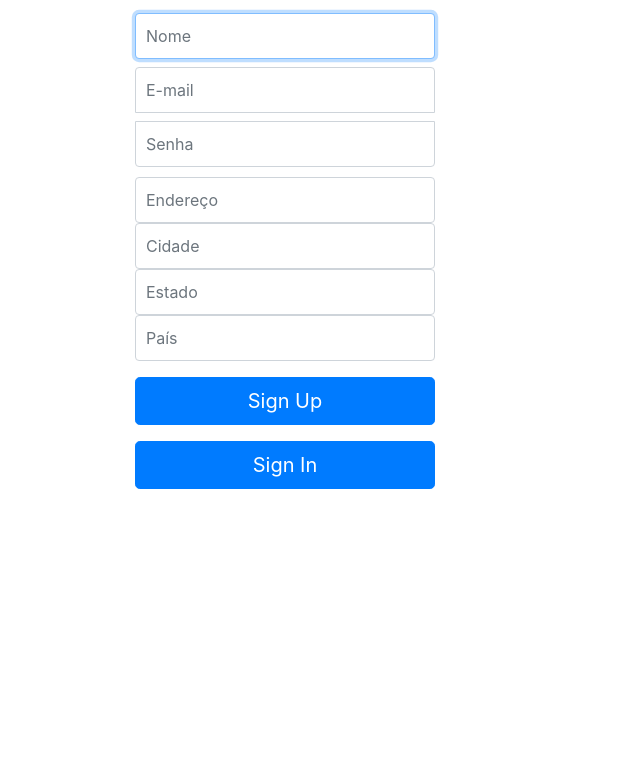
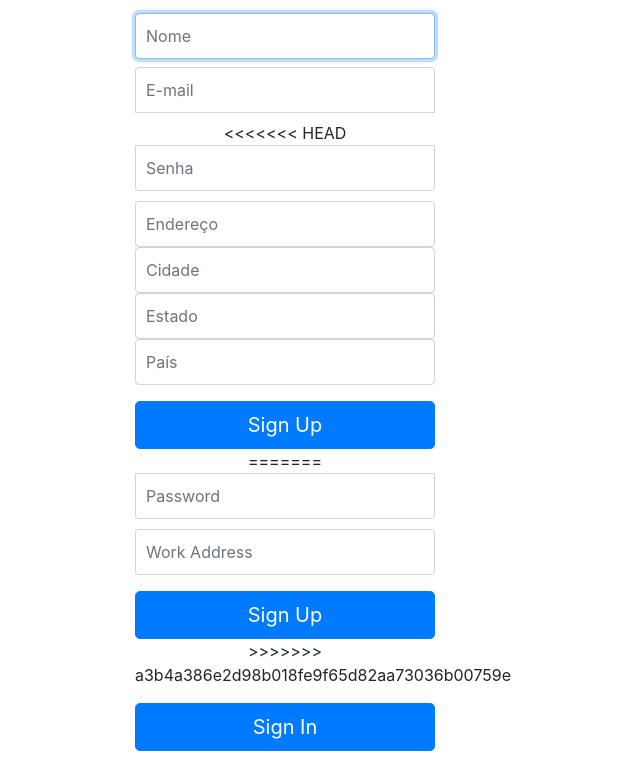
Before and after one commit to maryfsc/hackathon-laboratoria-2, a plain HTML site: page public/index.html in a window 1280 px wide. Shown: the part 148-914 px from the top of the page, without its empty margins (355-995 px from the left). Before the commit the page ends 800 px from the top, so only its background shows below. Drawn offline with nearby package versions, Linux system fonts and the light colour scheme.

Commit message:
Ajustando deploy do firebase

```diff
--- a/public/index.html
+++ b/public/index.html
@@ -22,6 +22,7 @@
       <label for="inputEmail" class="sr-only">Email address</label>
       <input type="email" id="sign-up-email" class="form-control mb-2" placeholder="E-mail" required autofocus>
       <label for="inputPassword" class="sr-only">Password</label>
+<<<<<<< HEAD
       <input type="password" id="sign-up-password" class="form-control" placeholder="Senha" required autofocus>
       <label for="inputAddress" class="sr-only">Address</label>
       <input type="text" id="sign-up-address" class="form-control" placeholder="Endereço" required autofocus>
@@ -34,6 +35,12 @@
       <input type="text" id="sign-up-country" class="form-control" placeholder="País" required autofocus>
 
       <button class="btn btn-lg btn-primary btn-block mt-3" id="sign-up-button" type="submit">Sign Up</button>
+=======
+      <input type="password" id="sign-up-password" class="form-control" placeholder="Password" required autofocus>
+      <label for="inputAddress" class="sr-only">Work Address</label>
+      <input type="text" id="sign-up-address" class="form-control" placeholder="Work Address" required autofocus>
+      <button id="sign-up-button" class="btn btn-lg btn-primary btn-block mt-3" type="submit">Sign Up</button>
+>>>>>>> a3b4a386e2d98b018fe9f65d82aa73036b00759e
       <button type="button" class="btn btn-lg btn-primary btn-block mt-3" data-toggle="modal" data-target="#signInModal">Sign In</button>
     </form>
   </section>
@@ -53,7 +60,7 @@
           <input type="email" id="sign-in-email" class="form-control mb-2" placeholder="Email address" required autofocus>
           <label for="inputPassword" class="sr-only">Password</label>
           <input type="password" id="sign-in-password" class="form-control" placeholder="Password" required autofocus>
-          <button class="btn btn-lg btn-primary btn-block mt-3 sign-in-button" type="submit">Sign In</button>
+          <button id="sign-in-button" class="btn btn-lg btn-primary btn-block mt-3" type="submit">Sign In</button>
         </div>
       </div>
     </div>
```
Also changed, not shown: firebase.json, 2 other files.
